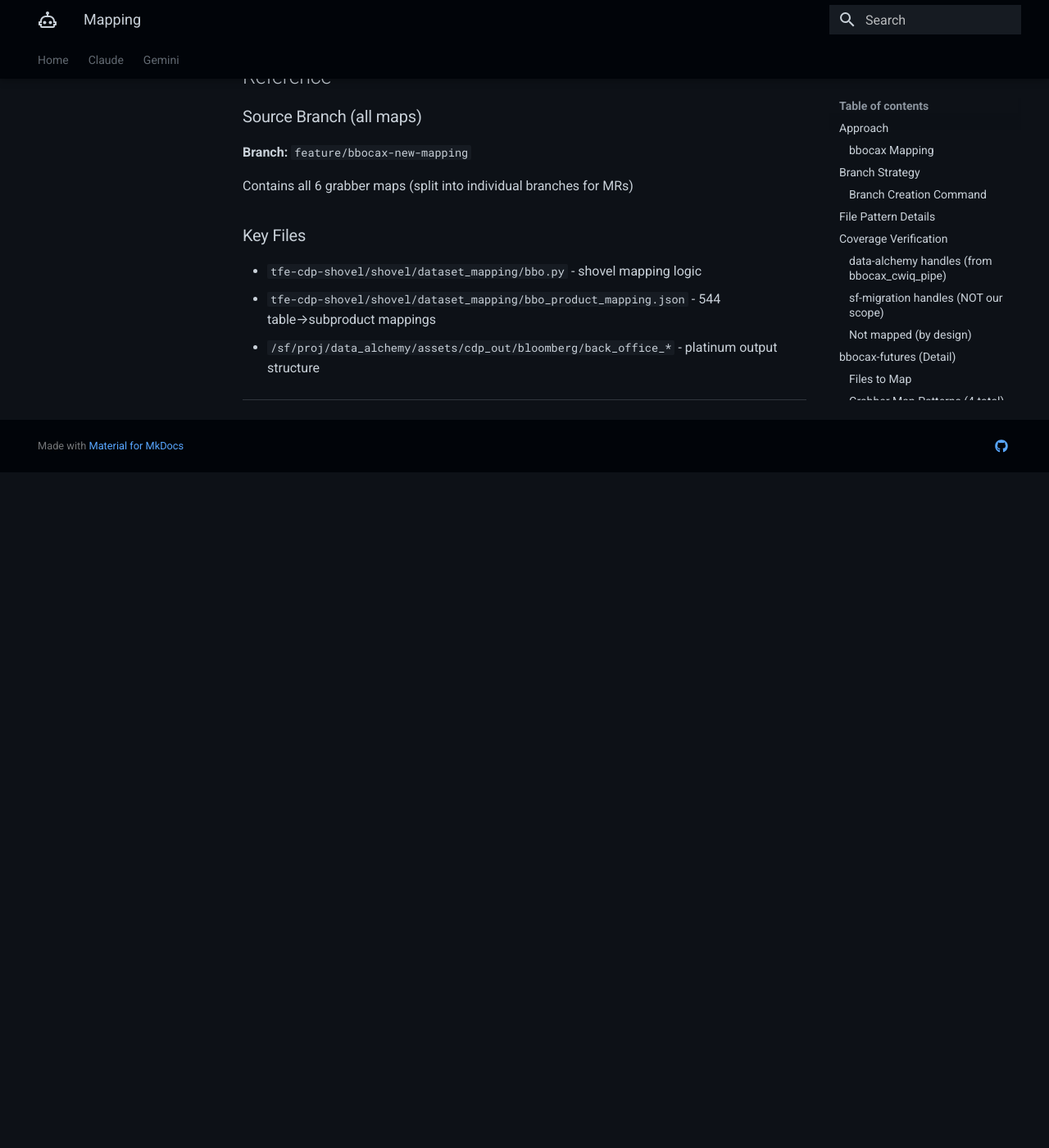
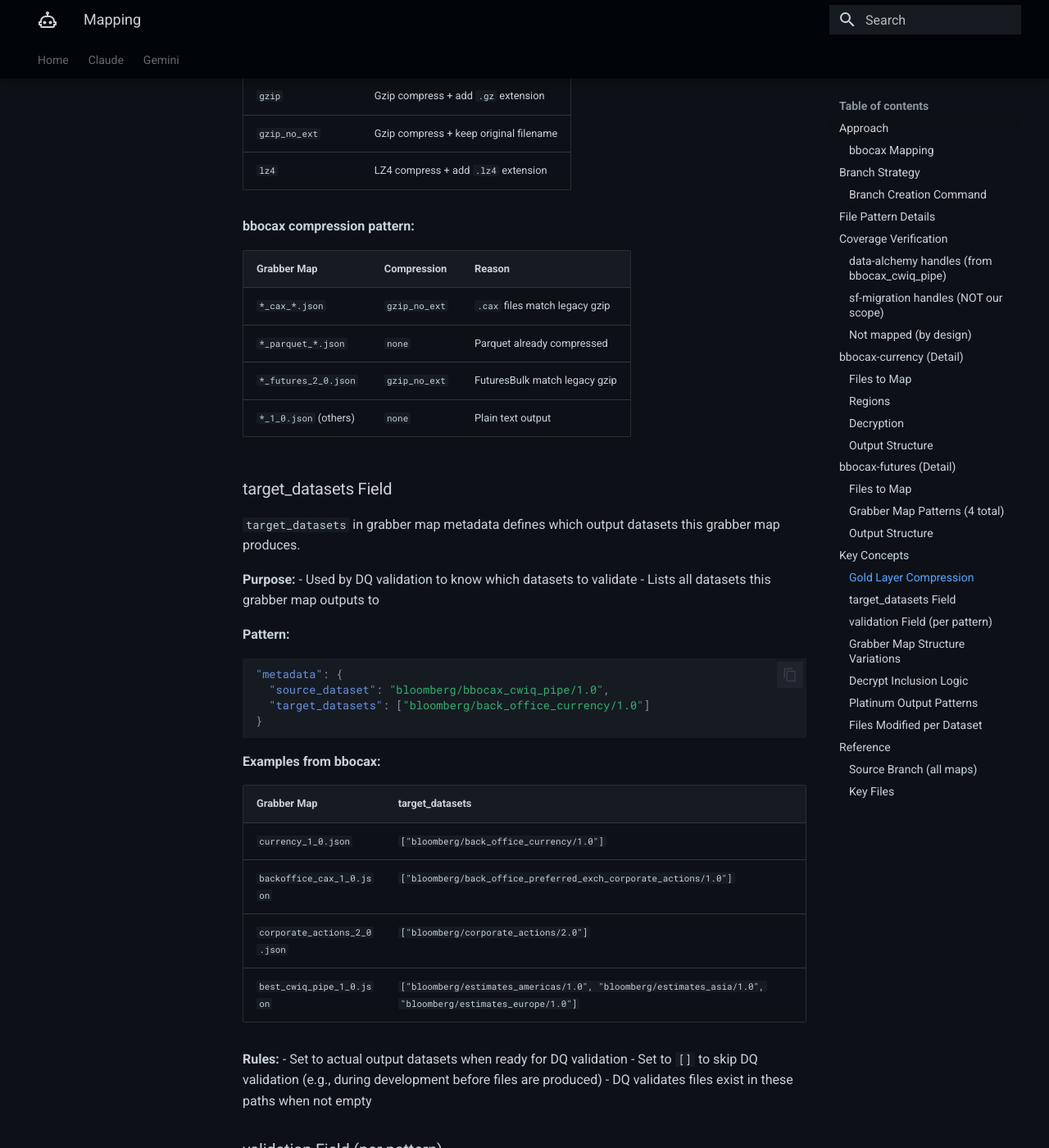
Before and after one commit to ThanuMahee12/AgentContext, an MkDocs documentation site: the page built from docs/Claude/notes/projects/data-alchemy/mapping.md, in a window 1280 px wide and 1400 px high, scrolled down 4924 px. Shown: the whole window at 82% size. Built offline with MkDocs 1.6.1 and Material for MkDocs 9.7.7, drawn with Linux system fonts in a browser that asks for light colours; before the commit the page ends 5500 px from its top, so only the background shows below that; some of the changed text lies outside the part shown.

Commit message:
docs: update session and mapping with bbocax-currency details

````diff
--- a/docs/Claude/notes/projects/data-alchemy/mapping.md
+++ b/docs/Claude/notes/projects/data-alchemy/mapping.md
@@ -85,6 +85,58 @@
 
 ---
 
+## bbocax-currency (Detail)
+
+**Source:** `bloomberg/bbocax_cwiq_pipe/1.0/silver/`
+**Target:** `bloomberg/back_office_currency/1.0/raw/`
+**Compression:** None (plain text output)
+**Branch:** `feature/bbocax-currency`
+
+### Files to Map
+
+| File Pattern | Legacy Output Type |
+|--------------|-------------------|
+| `curncy*.csv` | ASCII text |
+| `curncy*.parquet` | Apache Parquet |
+| `curncy_*.out` | ASCII text |
+
+### Regions
+
+- curncyAsia1, curncyAsia2, curncyEuro, curncyLamr, curncyNamr
+
+### Decryption
+
+Only `.out` files need decryption:
+```json
+// silver_decrypt_inclusions/bloomberg.json
+"curncy_.*\\.out\\.gz\\.enc"
+```
+
+CSV and Parquet files are unencrypted in cwiq_pipe.
+
+### Output Structure
+
+```
+back_office_currency/1.0/raw/{YYYY}/{YYYYMMDD}/
+├── curncyAsia1.csv
+├── curncyAsia1.parquet
+├── curncy_asia1.out
+├── curncyAsia2.csv
+├── curncyAsia2.parquet
+├── curncy_asia2.out
+├── curncyEuro.csv
+├── curncyEuro.parquet
+├── curncy_euro.out
+├── curncyLamr.csv
+├── curncyLamr.parquet
+├── curncy_lamr.out
+├── curncyNamr.csv
+├── curncyNamr.parquet
+└── curncy_namr.out
+```
+
+---
+
 ## bbocax-futures (Detail)
 
 **Source:** `bloomberg/bbocax_cwiq_pipe/1.0/silver/`
@@ -167,6 +219,55 @@
 | `*_futures_2_0.json` | `gzip_no_ext` | FuturesBulk match legacy gzip |
 | `*_1_0.json` (others) | `none` | Plain text output |
 
+### target_datasets Field
+
+`target_datasets` in grabber map metadata defines which output datasets this grabber map produces.
+
+**Purpose:**
+- Used by DQ validation to know which datasets to validate
+- Lists all datasets this grabber map outputs to
+
+**Pattern:**
+```json
+"metadata": {
+  "source_dataset": "bloomberg/bbocax_cwiq_pipe/1.0",
+  "target_datasets": ["bloomberg/back_office_currency/1.0"]
+}
+```
+
+**Examples from bbocax:**
+
+| Grabber Map | target_datasets |
+|-------------|-----------------|
+| `currency_1_0.json` | `["bloomberg/back_office_currency/1.0"]` |
+| `backoffice_cax_1_0.json` | `["bloomberg/back_office_preferred_exch_corporate_actions/1.0"]` |
+| `corporate_actions_2_0.json` | `["bloomberg/corporate_actions/2.0"]` |
+| `best_cwiq_pipe_1_0.json` | `["bloomberg/estimates_americas/1.0", "bloomberg/estimates_asia/1.0", "bloomberg/estimates_europe/1.0"]` |
+
+**Rules:**
+- Set to actual output datasets when ready for DQ validation
+- Set to `[]` to skip DQ validation (e.g., during development before files are produced)
+- DQ validates files exist in these paths when not empty
+
+### validation Field (per pattern)
+
+`validation` defines expected output path for each pattern. Can be:
+- **String**: `"/bloomberg/.../raw/{YYYY}/{YYYYMMDD}/file.csv"`
+- **Array**: `["/sp_global_mi/.../raw/{YYYY}/{YYYYMMDD}/file.zip"]`
+- **Empty array**: `[]` - skip validation for this pattern
+
+### Grabber Map Structure Variations
+
+| Field | bloomberg_best | sp_gics | bbocax |
+|-------|----------------|---------|--------|
+| `target_datasets` | array | - | array |
+| `target_dataset` | - | string | - |
+| `validation` | string | array | string or `[]` |
+| `compression` | - | `"lz4"` | `"gzip_no_ext"` or none |
+| `validation_path` | - | string | - |
+
+---
+
 ### Decrypt Inclusion Logic
 
 !!! warning "decrypt_filename_patterns = whitelist"
````
Also changed, not shown: docs/Claude/sessions/linux/2026-01-15.md (+35 -16 lines).
